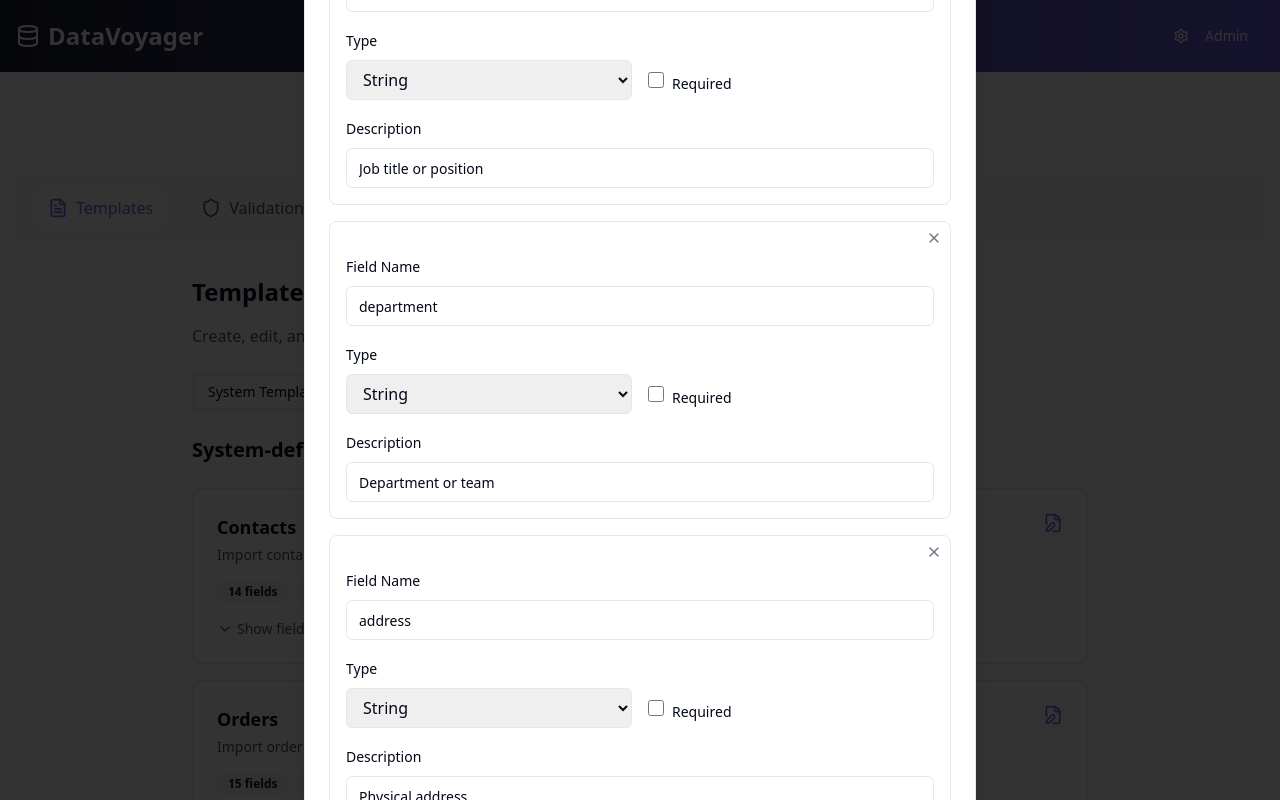
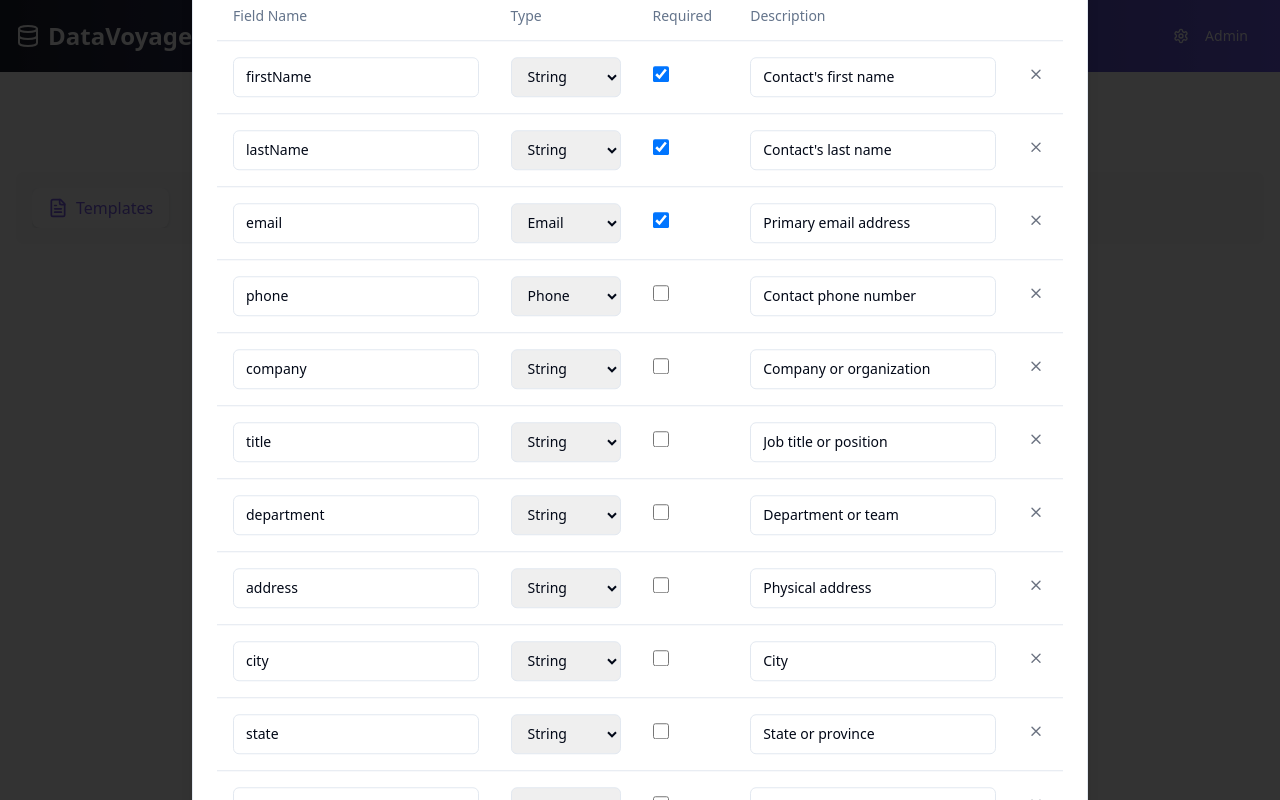
Before and after one commit to Hems546/DataImport-NewUI, a React (Vite) app: page /admin in a window 1280 px wide. Both pictures are taken after a click on the button 1053 px from the left and 523 px from the top of the page. Shown: the top 800 px of the page. Built offline with nearby package versions, Linux system fonts and the light colour scheme.

Commit message:
Fix: Improve field edit dialog format
Refactor the field edit dialog to use a table for better formatting.

```diff
--- a/src/components/admin/EditTemplateDialog.tsx
+++ b/src/components/admin/EditTemplateDialog.tsx
@@ -4,9 +4,9 @@ import { Dialog, DialogContent, DialogHeader, DialogTitle, DialogFooter } from "
 import { Button } from "@/components/ui/button";
 import { Input } from "@/components/ui/input";
 import { Textarea } from "@/components/ui/textarea";
-import { Form, FormField, FormItem, FormLabel, FormControl, FormDescription } from "@/components/ui/form";
+import { Form, FormField, FormItem, FormLabel, FormControl } from "@/components/ui/form";
+import { Table, TableHeader, TableBody, TableHead, TableRow, TableCell } from "@/components/ui/table";
 import { useForm } from "react-hook-form";
-import { Badge } from "@/components/ui/badge";
 import { X } from "lucide-react";
 
 interface TemplateField {
@@ -58,7 +58,7 @@ export function EditTemplateDialog({ open, onOpenChange, template, onSave }: Edi
 
   return (
     <Dialog open={open} onOpenChange={onOpenChange}>
-      <DialogContent className="sm:max-w-2xl">
+      <DialogContent className="sm:max-w-4xl">
         <DialogHeader>
           <DialogTitle>Edit Template</DialogTitle>
         </DialogHeader>
@@ -92,44 +92,40 @@ export function EditTemplateDialog({ open, onOpenChange, template, onSave }: Edi
             />
 
             <div className="space-y-4">
-              <div className="flex justify-between items-center">
+              <div className="flex justify-between items-center mb-4">
                 <h4 className="text-sm font-medium">Fields</h4>
                 <Button type="button" variant="outline" size="sm" onClick={addField}>
                   Add Field
                 </Button>
               </div>
 
+              <Table>
+                <TableHeader>
+                  <TableRow>
+                    <TableHead>Field Name</TableHead>
+                    <TableHead>Type</TableHead>
+                    <TableHead>Required</TableHead>
+                    <TableHead>Description</TableHead>
+                    <TableHead></TableHead>
+                  </TableRow>
+                </TableHeader>
+                <TableBody>
                   {form.watch('fields').map((field: TemplateField, index: number) => (
-                <div key={index} className="p-4 border rounded-lg space-y-4 relative">
-                  <button
-                    type="button"
-                    className="absolute right-2 top-2 text-gray-500 hover:text-gray-700"
-                    onClick={() => removeField(index)}
-                  >
-                    <X className="h-4 w-4" />
-                  </button>
-
+                    <TableRow key={index}>
+                      <TableCell>
                         <FormField
                           control={form.control}
                           name={`fields.${index}.name`}
                           render={({ field }) => (
-                      <FormItem>
-                        <FormLabel>Field Name</FormLabel>
-                        <FormControl>
-                          <Input {...field} />
-                        </FormControl>
-                      </FormItem>
+                            <Input {...field} className="w-full" />
                           )}
                         />
-
-                  <div className="grid grid-cols-2 gap-4">
+                      </TableCell>
+                      <TableCell>
                         <FormField
                           control={form.control}
                           name={`fields.${index}.type`}
                           render={({ field }) => (
-                        <FormItem>
-                          <FormLabel>Type</FormLabel>
-                          <FormControl>
                             <select
                               className="w-full h-10 px-3 border rounded-md"
                               {...field}
@@ -141,44 +137,45 @@ export function EditTemplateDialog({ open, onOpenChange, template, onSave }: Edi
                               <option value="phone">Phone</option>
                               <option value="boolean">Boolean</option>
                             </select>
-                          </FormControl>
-                        </FormItem>
                           )}
                         />
-
+                      </TableCell>
+                      <TableCell>
                         <FormField
                           control={form.control}
                           name={`fields.${index}.required`}
                           render={({ field }) => (
-                        <FormItem className="flex items-center space-x-2 pt-8">
-                          <FormControl>
                             <input
                               type="checkbox"
                               checked={field.value}
                               onChange={field.onChange}
                               className="h-4 w-4"
                             />
-                          </FormControl>
-                          <FormLabel>Required</FormLabel>
-                        </FormItem>
                           )}
                         />
-                  </div>
-
+                      </TableCell>
+                      <TableCell>
                         <FormField
                           control={form.control}
                           name={`fields.${index}.description`}
                           render={({ field }) => (
-                      <FormItem>
-                        <FormLabel>Description</FormLabel>
-                        <FormControl>
-                          <Input {...field} />
-                        </FormControl>
-                      </FormItem>
+                            <Input {...field} className="w-full" />
                           )}
                         />
-                </div>
+                      </TableCell>
+                      <TableCell>
+                        <button
+                          type="button"
+                          className="text-gray-500 hover:text-gray-700"
+                          onClick={() => removeField(index)}
+                        >
+                          <X className="h-4 w-4" />
+                        </button>
+                      </TableCell>
+                    </TableRow>
                   ))}
+                </TableBody>
+              </Table>
             </div>
 
             <DialogFooter>
```
Lines whose indentation alone changed are shown as unchanged.
